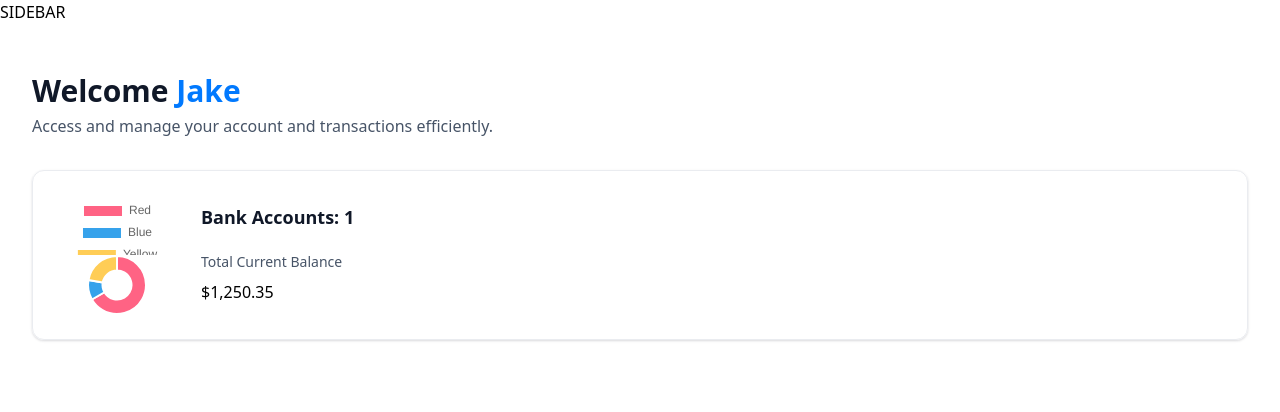
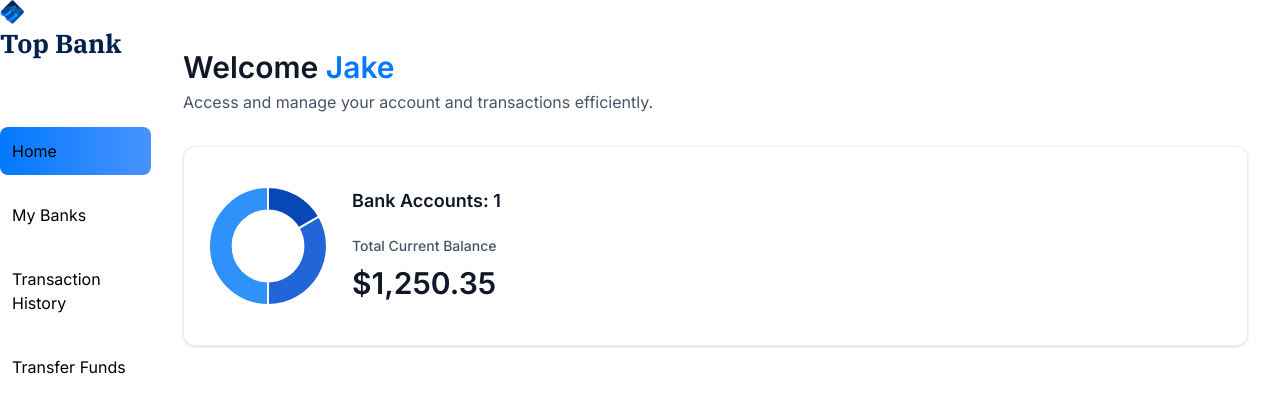
Before and after one commit to anantiikenna/top_bank, a Next.js app: page / in a window 1280 px wide. Shown: the top 412 px of the page. Built offline with nearby package versions, Linux system fonts and the light colour scheme.

Commit message:
"Added Sidebar component to RootLayout, updated DoughnutChart with new data and options, and modified TotalBalanceBox with additional CSS classes and elements."

```diff
--- a/app/(root)/layout.tsx
+++ b/app/(root)/layout.tsx
@@ -1,11 +1,15 @@
+import Sidebar from "@/components/Sidebar";
+
 export default function RootLayout({
   children,
 }: Readonly<{
   children: React.ReactNode;
 }>) {
+
+  const loggedIn = { firstName: 'Jake', lastName: 'ADM'};
   return (
-    <main>
-        SIDEBAR
+    <main className="flex h-screen font-inter">
+        <Sidebar user={loggedIn} />
         {children}
     </main>
   );
--- a/components/DoughnutChart.tsx
+++ b/components/DoughnutChart.tsx
@@ -8,23 +8,41 @@ ChartJS.register(ArcElement, Tooltip, Legend);
 const DoughnutChart = ({ accounts }: DoughnutChartProps) => {
     const data = {
         labels: [
-          'Red',
-          'Blue',
-          'Yellow'
+          'Bank 1',
+          'Bank 2',
+          'Bank 3'
         ],
-        datasets: [{
+        datasets: [
+          {
           label: 'My First Dataset',
-          data: [300, 50, 100],
+          data: [1250, 2500, 3750],
           backgroundColor: [
-            'rgb(255, 99, 132)',
-            'rgb(54, 162, 235)',
-            'rgb(255, 205, 86)'
-          ],
+            '#0747b6', '#2265d8', '#2f91fa'],
           hoverOffset: 4
         }]
     }
 
-    return <Doughnut data={data} />;
+    return <Doughnut
+    data={data}
+    options={{
+      cutout: '60%',
+      responsive: true,
+      maintainAspectRatio: false,
+      plugins: {
+        legend: {
+          display: false,
+          // position: 'top' as const,
+          // labels: {
+            // color: '#000',
+            // font: {
+              // size: 16
+            // }
+          // }
+              }
+              }
+
+    }}
+    />;
 }
 
 export default DoughnutChart;
--- /dev/null
+++ b/components/Sidebar.tsx
@@ -0,0 +1,44 @@
+'use client'
+
+import { sidebarLinks } from '@/constants';
+import { cn } from '@/lib/utils';
+import Image from 'next/image'
+import Link from 'next/link'
+import { usePathname } from 'next/navigation'
+import React from 'react'
+
+const Sidebar = ({ user }: SiderbarProps) => {
+  const pathname = usePathname();
+  return (
+    <section className=''>
+        <nav className='flex flex-col gap-4'>
+            <Link   className='mb-12 cursor-pointer items-center gap-2'href='/'>
+                <Image
+                    src='/icons/logo.svg'
+                    width={34}
+                    height={34}
+                    alt='Top Bank'
+                    className='size-[24px] max-xl:size-14'
+                />
+                <h1 className='sidebar-logo'>Top Bank</h1>
+            </Link>
+            {sidebarLinks.map((item) => {
+              const isActive = pathname === item.route || pathname.startsWith('${item.route}/')
+                return (
+                  <Link
+                    href={item.route}
+                    key={item.label}
+                    className={cn('sidebar-link', {'bg-bank-gradient': isActive})}
+                  >
+                    {item.label}
+                  </Link>
+                )
+              }
+            )}
+
+        </nav>
+    </section>
+  )
+}
+
+export default Sidebar
--- a/components/TotalBalanceBox.tsx
+++ b/components/TotalBalanceBox.tsx
@@ -18,7 +18,9 @@ const TotalBalanceBox = ({
                 <p className="total-balance-label">
                     Total Current Balance
                 </p>
+                <div className="total-balance-amount flex-center gap-2">
                     <AnimatedCounter amount= {totalCurrentBalance} />
+                </div>
             </div>
         </div>
     </section>
```
